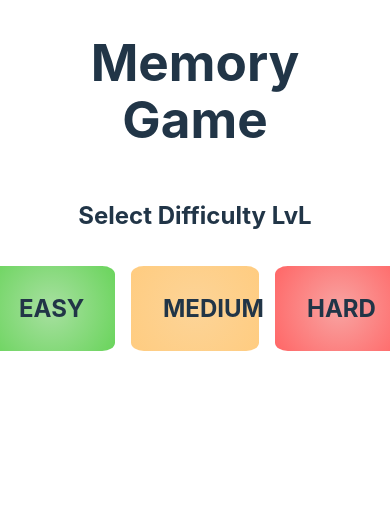
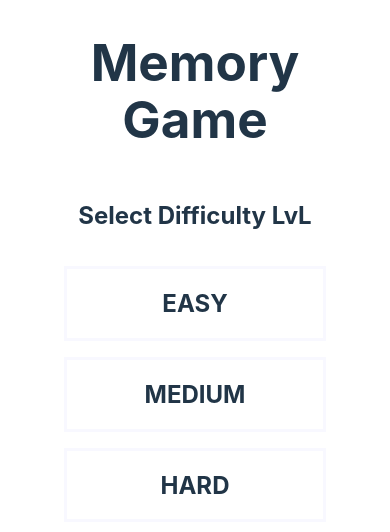
Before and after one commit to miloszolejnik/MemoryGame, a React (Vite) app: page / in a window 390 px wide. Shown: the top 532 px of the page. Built offline with nearby package versions, Linux system fonts and the light colour scheme.

Commit message:
adjuseted home page to mobile

```diff
--- a/src/components/homePageComponents/DifficultyLvlCard.tsx
+++ b/src/components/homePageComponents/DifficultyLvlCard.tsx
@@ -12,15 +12,12 @@ export const DifficultyLvlCard = ({
     changeDifficulty(difficulty);
   };
 
-  const bacground =
-    difficulty === Difficulty.EASY
-      ? style['Card--easy']
-      : difficulty === Difficulty.MEDIUM
-        ? style['Card--medium']
-        : style['Card--hard'];
-
   return (
-    <div className={`${style.Card} ${bacground}`} onClick={handleClick}>
+    <div
+      className={`${style.Card}`}
+      data-difficulty={difficulty}
+      onClick={handleClick}
+    >
       <h2>{difficulty}</h2>
     </div>
   );
--- a/src/components/homePageComponents/style.module.scss
+++ b/src/components/homePageComponents/style.module.scss
@@ -1,50 +1,33 @@
-// style.module.scss
-
 $easy-gradient: radial-gradient(circle, #a8e0a1, #69d45b);
 $medium-gradient: radial-gradient(circle, #fcd498, #ffcc80);
 $hard-gradient: radial-gradient(circle, #f8a4a2, #ff6666);
 
 .Card {
-  display: flex;
-  justify-content: center;
-  align-items: center;
-  min-width: 8rem;
-  width: 100%;
-  max-height: 6rem;
-  border-radius: 10%;
-  padding: 0.5rem 2rem;
-  transition: all 0.3s ease-in-out;
+  border: solid 3px ghostwhite;
+  transition: all 1s ease-in-out;
+  background: transparent;
 
-  &--easy {
-    background: $easy-gradient;
-
+  &[data-difficulty='EASY'] {
     &:hover {
       cursor: pointer;
-      transform: translateY(-5px);
-      box-shadow: 0 0 20px rgba(105, 212, 91, 0.8);
-      transition: all 0.3s ease-in-out;
+      background: $easy-gradient;
+      transition: all 1s ease-in-out;
     }
   }
 
-  &--medium {
-    background: $medium-gradient;
-
+  &[data-difficulty='MEDIUM'] {
     &:hover {
       cursor: pointer;
-      transform: translateY(-5px);
-      box-shadow: 0 0 20px rgba(255, 204, 0, 0.8);
-      transition: all 0.3s ease-in-out;
+      background: $medium-gradient;
+      transition: all 1s ease-in-out;
     }
   }
 
-  &--hard {
-    background: $hard-gradient;
-
+  &[data-difficulty='HARD'] {
     &:hover {
       cursor: pointer;
-      transform: translateY(-5px);
-      box-shadow: 0 0 20px rgba(255, 102, 102, 0.8);
-      transition: all 0.3s ease-in-out;
+      background: $hard-gradient;
+      transition: all 1s ease-in-out;
     }
   }
 }
--- a/src/pages/homePage/style.module.scss
+++ b/src/pages/homePage/style.module.scss
@@ -7,8 +7,8 @@
   text-align: center;
 
   .CardContainer {
-    display: flex;
-    max-width: 60%;
+    display: grid;
+    grid-template-columns: repeat(auto-fit, minmax(10rem, 1fr));
     justify-content: center;
     align-items: center;
     padding: 1rem 2rem;
```
